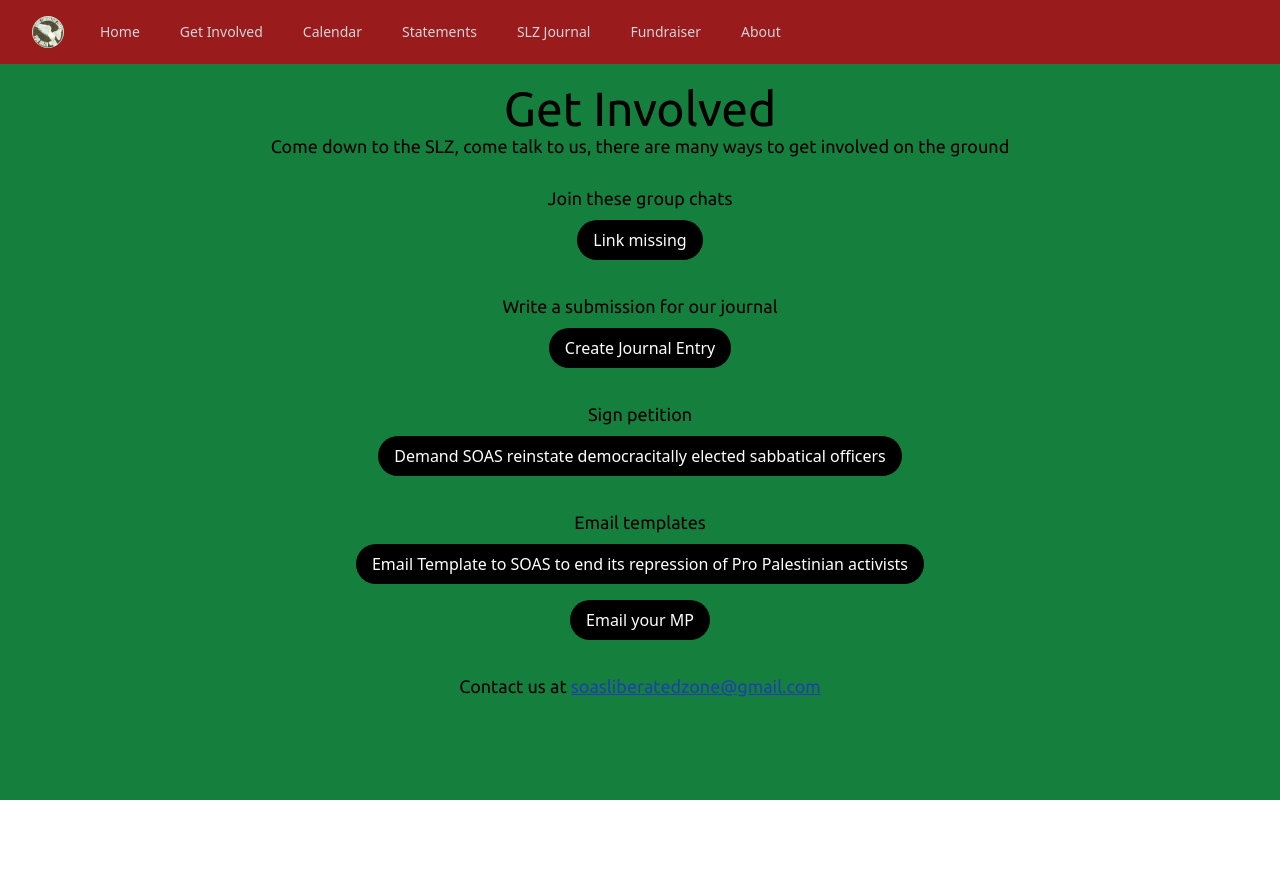
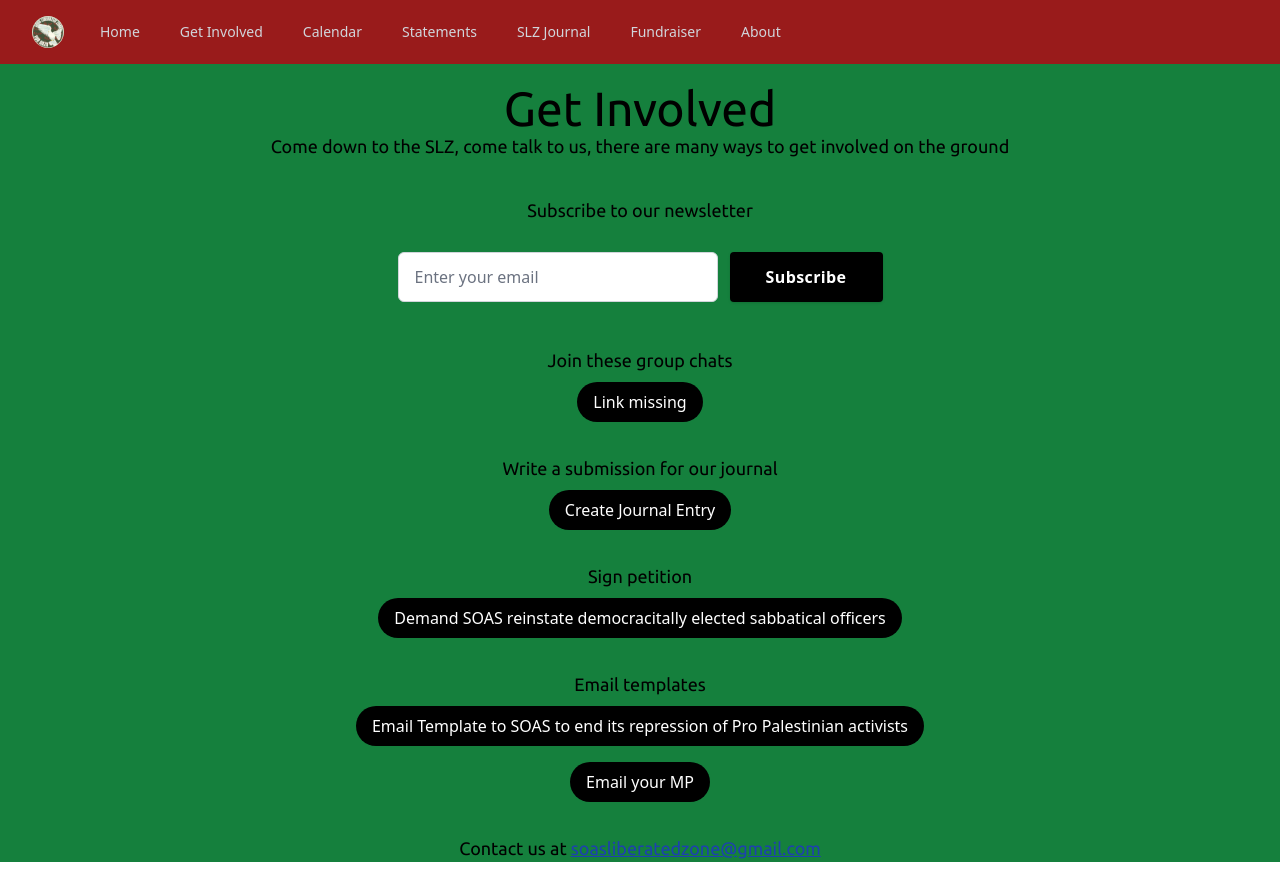
Before and after one commit to adilkhan49/soas-liberated-zone, a React (Vite) app in the folder frontend/: page /getinvolved in a window 1280 px wide. Before the commit the page ends 800 px from the top, so only its background shows below. Built offline with nearby package versions, Linux system fonts and the light colour scheme.

Commit message:
frontend for subscribe to newsletter

```diff
--- /dev/null
+++ b/frontend/src/components/SubscribeForm.jsx
@@ -0,0 +1,86 @@
+import React, { useState } from 'react'
+import ReCAPTCHA from "react-google-recaptcha";
+
+function Subscribe() {
+    const [email, setEmail] = useState("");
+    const [isValidEmail, setisValidEmail] = useState(false);
+    const [errorMessage, setErrorMessage] = useState("");
+  const [successMessage, setSuccessMessage] = useState("");
+
+
+  const handleEmailInput = (e) => {
+    setEmail(e.target.value);
+  }
+
+  const handleSubmit = async (e) => {
+    e.preventDefault();
+    setErrorMessage("");
+    setSuccessMessage("");
+
+        try {
+        const response = await fetch(
+            "https://connect.mailerlite.com/api/subscribers",
+            {
+            method: "POST",
+            headers: {
+                "Content-Type": "application/json",
+                "Accept": "application/json",
+                Authorization: `Bearer YOUR_API_TOKEN`
+            },
+            body: JSON.stringify({
+                email: email,
+                groups: ["117872522076096341"]
+            })
+            }
+        )
+
+        const data = await response.json();
+        console.log(data);
+
+        if(data.errors) {
+            setErrorMessage(data?.message);
+            return;
+        }
+
+        setSuccessMessage("Thank you for joining our newsletter!");
+        } catch (error) {
+        console.error(error);
+        setErrorMessage("Failed to subscribe. Please try again later.")
+        }
+
+
+
+  }
+
+  return (
+    <>
+
+      <form onSubmit={handleSubmit}>
+
+        <div class="flex justify-center px-20">
+            <div class="max-w-2xl px-3 py-5 rounded-2xl md:px-8 md:py-7">
+                <p class="max-w-xl mt-2 leading-relaxed lg:text-lg">
+                        Subscribe to our newsletter
+                </p>
+                <div class="my-4 sm:flex sm:flex-row sm:justify-evenly">
+                    <input class=" block w-full px-4 py-3 mt-3 text-gray-800 placeholder-gray-500 bg-white border border-gray-300 rounded-md appearance-none sm:max-w-xs focus:outline-none focus:ring focus:ring-blue-50 focus:border-blue-300"
+                    type='email'
+                    value={email}
+                    placeholder='Enter your email'
+                    onChange={handleEmailInput}
+                    required
+                    />
+                    <button class="bg-black hover:bg-gray-700 block w-full py-3 mt-3 font-bold tracking-wide rounded shadow sm:ml-3 md:w-52 text-white focus"
+                    type='submit'>Subscribe</button>
+                </div>
+                {errorMessage && <p className='error'>{errorMessage}</p>}
+                {successMessage && <p className='success'>{successMessage}</p>}
+            </div>
+        </div>
+      </form>
+
+    </>
+  )
+}
+
+export default Subscribe;
--- a/frontend/src/routes/getinvolved.jsx
+++ b/frontend/src/routes/getinvolved.jsx
@@ -1,4 +1,6 @@
 import LinkButton from "../components/linkbutton";
+import Subscribe from "../components/SubscribeForm";
+
 
 
 const GetInvolved = props => {
@@ -10,7 +12,7 @@ const GetInvolved = props => {
         <p>
           Come down to the SLZ, come talk to us, there are many ways to get involved on the ground
         </p>
-        <br></br>
+          <Subscribe />
         <p>Join these group chats</p>
 
         <LinkButton
```
Also changed, not shown: 1 other file (tests, documents, lock files or other folders).
